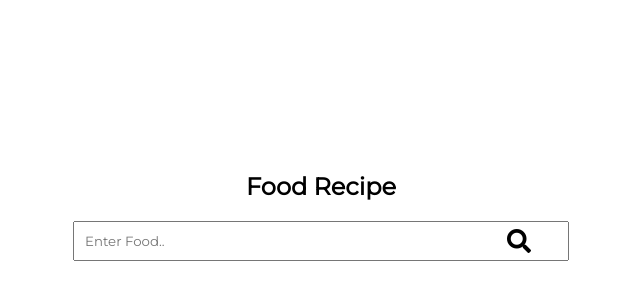
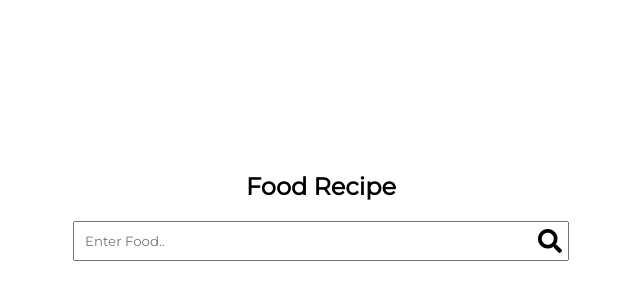
Before and after one commit to harika09/Food-App, a plain HTML site: page index.html in a window 1280 px wide. Shown: the part 164-464 px from the top of the page, 319-959 px from the left. Drawn offline with Linux system fonts and the light colour scheme; some packages are replaced by stand-ins of ours; a script that the page names is missing.

Commit message:
update search icon

```diff
--- a/assets/css/style.css
+++ b/assets/css/style.css
@@ -40,7 +40,7 @@ input[type="text"] {
 }
 .fa-search {
   position: absolute;
-  left: 80%;
+  left: 85%;
   bottom: 8px;
   font-size: 1.5rem;
 }
```
